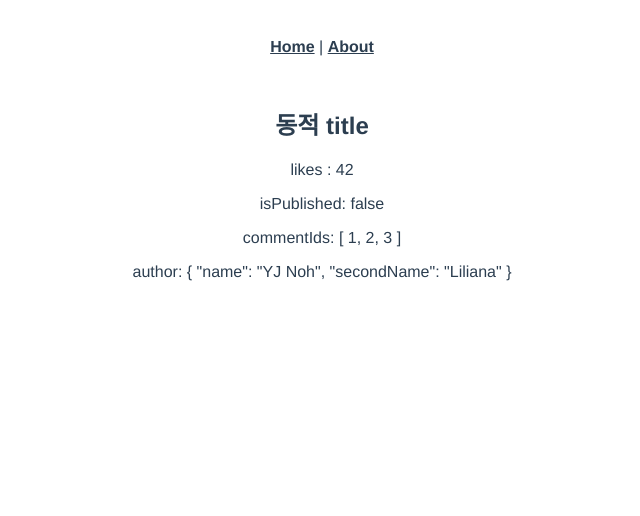
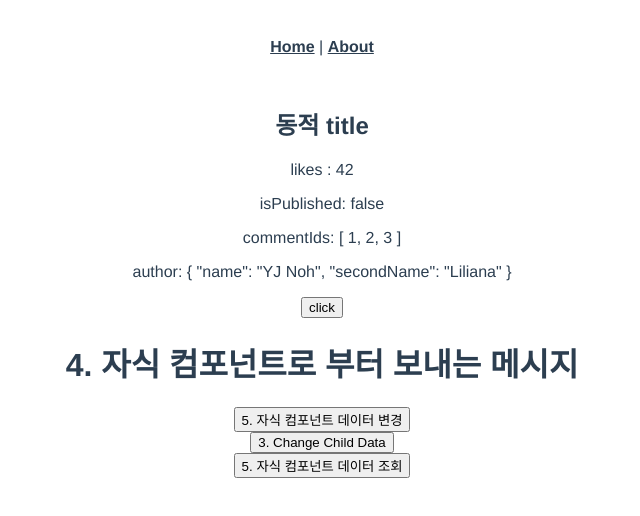
Before and after one commit to RougeOnCheeks/vue-project-week-before, a Vue app: page /nested in a window 1280 px wide. Shown: the top 516 px of the page, without its empty margins (318-958 px from the left). Built offline with nearby package versions, Linux system fonts and the light colour scheme.

Commit message:
props 정리

```diff
--- a/src/components/PageTitle.vue
+++ b/src/components/PageTitle.vue
@@ -4,11 +4,24 @@
   <p>isPublished: {{isPublished}}</p>
   <p>commentIds: {{commentIds}}</p>
   <p>author: {{author}}</p>
+
+<!--1. 부모컴포넌트에서 자식컴포넌트의 이벤트 직접 발생시키기-->
+  <button type="button" @click="childFunc" ref="btn">click</button>
+<!--3. 부모컴포넌트에서 자식컴포넌트의 데이터 옵션 값 직접 변경하기-->
+  <h1>{{msg}}</h1>
+<!--5. 부모컴포넌트에서 자식컴포넌트의 데이터 옵션 값 동기화하기-->
+  <button type="button" @click="childFunc2" ref="btn2">5. 자식 컴포넌트 데이터 변경</button>
 </template>
 
 <script>
 export default {
   name: "PageTitle",
+  data(){
+    return {
+      msg: '4. 자식 컴포넌트로 부터 보내는 메시지',
+      msg2 : '5. 초기 메시지',
+    };
+  },
   //props 유효성 검사
   props: {
     title: {
@@ -34,12 +47,29 @@ export default {
       }
     },
     contactsPromise: Promise,
-    customeValidator: {
+    customValidator: {
       validator: function(value){
         //값이 꼭 아래 세 문자열 중 하나와 일치해야 함
         return ['success', 'warning', 'danger'].indexOf(value) !== -1
       }
     }
+  },
+  methods: {
+    childFunc(){
+      console.log('1. 부모 컴포넌트에서 직접 발생시킨 이벤트');
+    },
+    callFromParent(){
+      console.log('2. 부모 컴포넌트에서 직접 호출한 함수');
+    },
+    childFunc2(){
+      this.msg2 = '5. 변경된 메시지';
+    }
+  },
+  /* 4. 자식컴포넌트에서 부모컴포넌트로 이벤트 / 데이터 전달하기
+  *   자식컴포넌트가 마운트되면 $emit을 통해 부모컴포넌트의 send-message 이벤트 호출, msg 데이터를 파라미터로 전송
+  * */
+  mounted() {
+    this.$emit('send-message', this.msg);
   }
 }
 </script>
--- a/src/views/NestedComponent.vue
+++ b/src/views/NestedComponent.vue
@@ -7,8 +7,14 @@
         :is-published="isShow()"
         :comment-ids="post.commentIds"
         :author="post.author"
-    />
+        @send-message="sendMessage" ref="child_component" /><!--ref는 유일한 키값을 사용해야 한다.-->
 
+  </div>
+  <div>
+    <button type="button" @click="changeChildData">3. Change Child Data</button>
+  </div>
+  <div>
+    <button type="button" @click="checkChild">5. 자식 컴포넌트 데이터 조회</button>
   </div>
 </template>
 
@@ -37,6 +43,29 @@ export default {
       } else{
         return false;
       }
+    },
+    /* 3. $ref로 자식컴포넌트에 접근, 데이터 옵션 직접 변경 */
+    changeChildData(){
+      this.$refs.child_component.msg = "3. 부모 컴포넌트가 변경한 데이터";
+    },
+    /* 4. 자식컴포넌트 마운트될때 send-message 이벤트 호출, msg 데이터 파라미터로 받음 */
+    sendMessage(data){
+      console.log(data);
+    },
+    checkChild(){
+      alert(this.msg2);
+    }
+  },
+  mounted() {
+    /* 1. 자식 컴포넌트 버튼 객체에 ref="btn"으로 접근할수 있도록 함 */
+    this.$refs.child_component.$refs.btn.click();
+    /* 2. $refs 사용하여 접근하게 되면 자식 컴포넌트 내에 정의된 모든 함수 호출 가능 */
+    this.$refs.child_component.callFromParent();
+  },
+  /* 5. computed 사용 시 자식 컴포넌트에 정의된 데이터 옵션 값의 변경사항을 항상 동기화 할 수 있음 */
+  computed:{
+    msg2(){
+      return this.$refs.child_component.msg2;
     }
   }
 }
```
